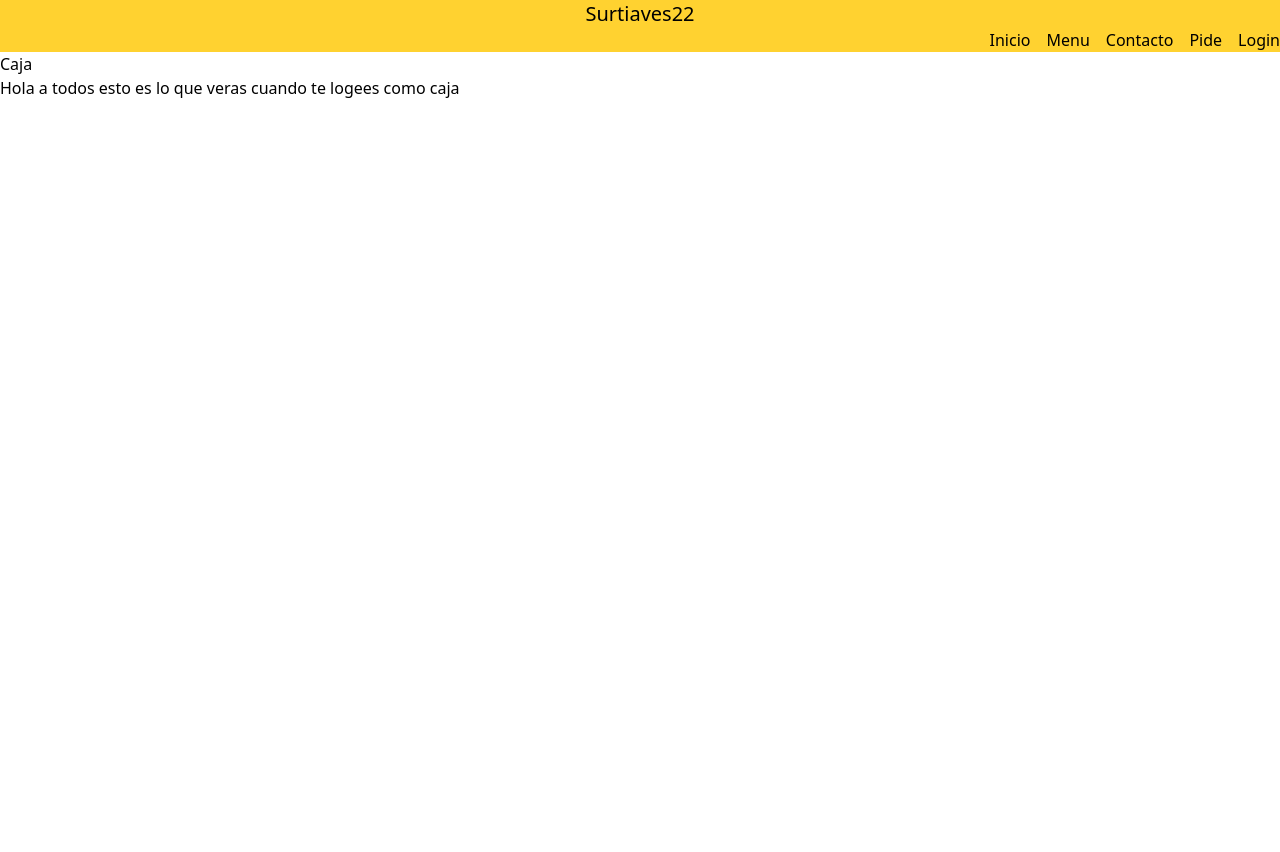
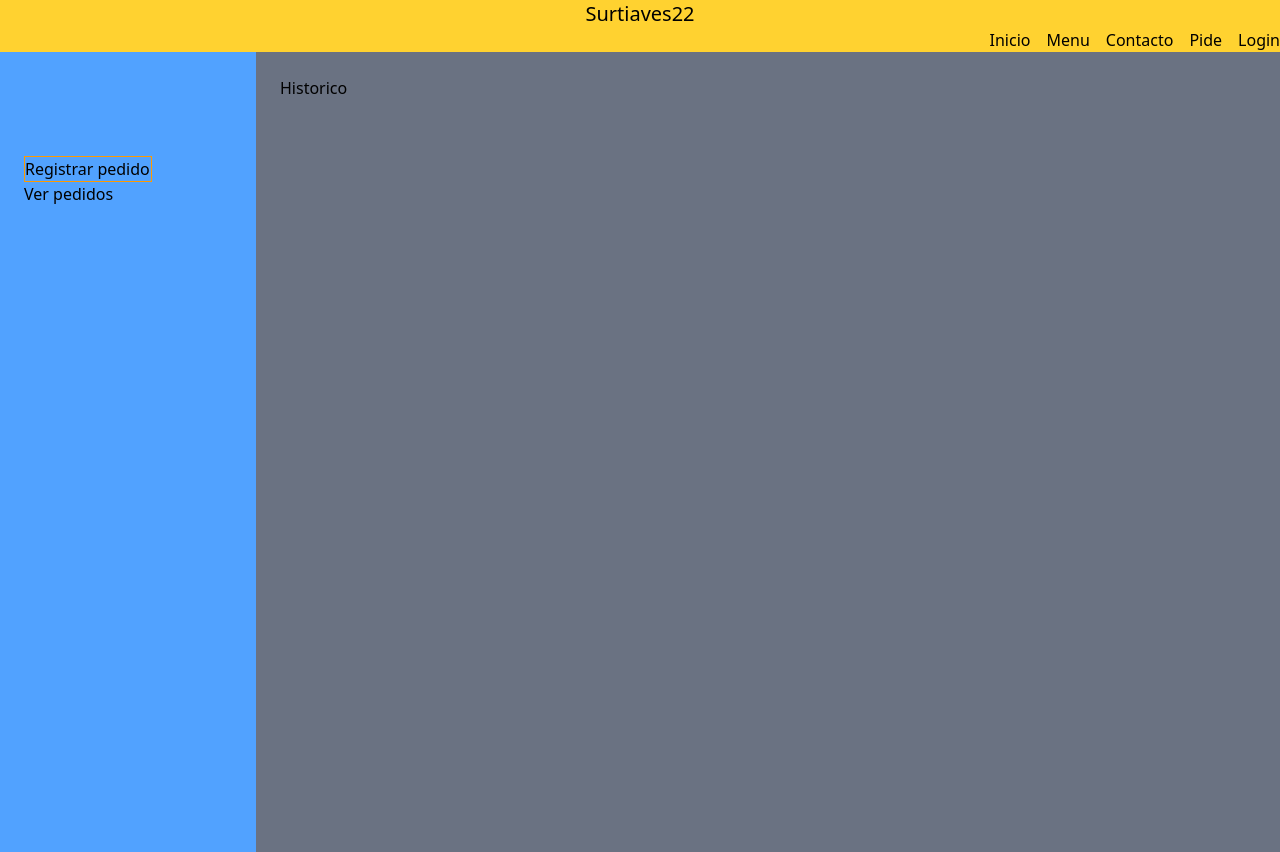
Before and after one commit to DrakoMiau/surtiaves22, a React (Vite) app: page /caja in a window 1280 px wide. Before the commit the page ends 800 px from the top, so only its background shows below. Built offline with nearby package versions, Linux system fonts and the light colour scheme.

Commit message:
seccion dinamica en apartado de caja

```diff
--- a/src/Caja.jsx
+++ b/src/Caja.jsx
@@ -1,10 +1,32 @@
-function Caja(){
-  return(
+import { useState } from "react";
+function Caja() {
+  // Las funcionalidades que debe tener caja son de registrar venta
+  // leer las ventas registradas
+  // modificar las ventas, basicamente el crud completo sobre ventas
+
+  const [vista, setVista] = useState("ver");
+  return (
     <>
-      <h1>Caja</h1>
-      Hola a todos esto es lo que veras cuando te logees como caja
+      <div className="flex h-screen">
+        <nav className="w-64 bg-blue-400 p-6">
+          <ul className="bg-blue-400 p-20 flex flex-col justify-items-start pl-0">
+            <li
+              className="border-amber-500 border-solid border-1"
+              onClick={() => setVista("registrar")}
+            >
+              Registrar pedido
+            </li>
+            <li onClick={() => setVista("ver")}>Ver pedidos</li>
+          </ul>
+        </nav>
+        <section className="flex-1 p-6 bg-gray-500">
+          {/*Aqui se tiene que mostrar el historico de ventas o el formulario de creacion de facturas*/}
+          {vista === "registrar" && <p>Registro</p>}
+          {vista === "ver" && <p>Historico</p>}
+        </section>
+      </div>
     </>
   );
-};
+}
 
 export default Caja;
```
